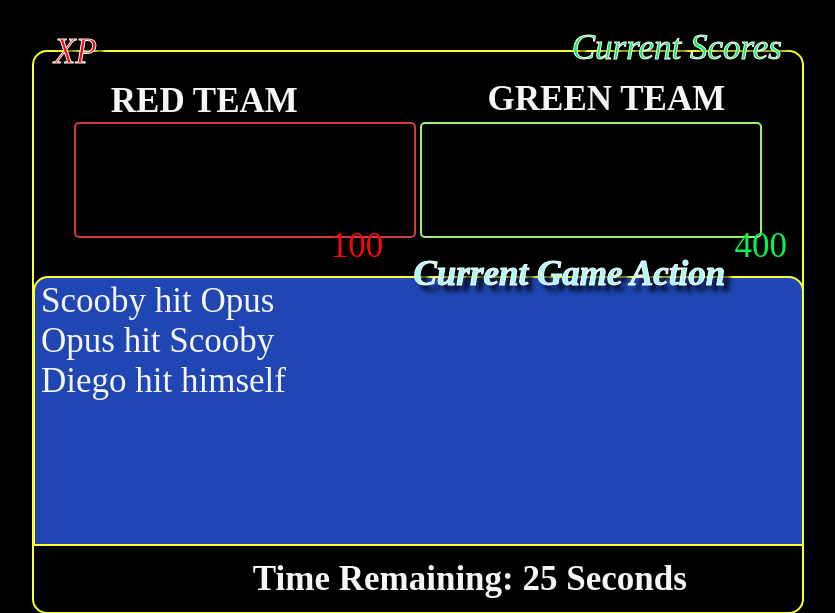
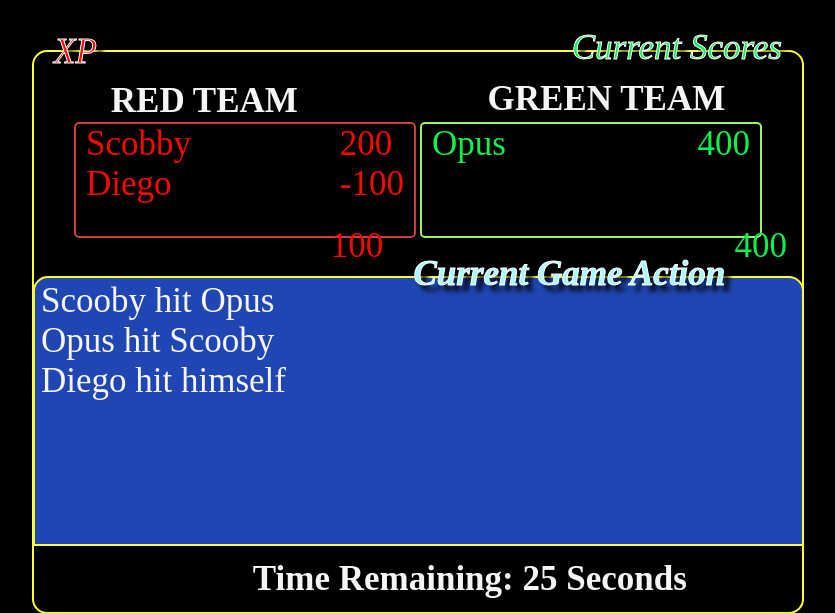
Before and after one commit to SE-Team1-F21/Software-Engineering-Team-1-Project, a Flask app: page /action in a window 1280 px wide. Shown: the top 613 px of the page, without its empty margins (224-1059 px from the left). Run offline with Flask 2, Linux system fonts and the light colour scheme; some libraries are stand-ins or nearby versions.

Commit message:
Add files via upload

```diff
--- a/static/actionStyle.css
+++ b/static/actionStyle.css
@@ -130,7 +130,19 @@ h5 {
     border-color: rgb(206, 61, 61);
 }
 
-.redNames {
+.redNameGroup {
+    position: absolute;
+    top: 0;
+    left: 10px;
+}
+
+.redScoreGroup {
+    position: absolute;
+    top: 0;
+    right: 10px;
+}
+
+.redList {
     position: relative;
     color: rgb(245, 8, 8);
     font-size: 35px;
@@ -149,7 +161,19 @@ h5 {
     border-color: rgb(154, 243, 112);
 }
 
-.greenNames {
+.greenNameGroup {
+    position: absolute;
+    top: 0;
+    left: 10px;
+}
+
+.greenScoreGroup {
+    position: absolute;
+    top: 0;
+    right: 10px;
+}
+
+.greenList {
     position: relative;
     color: rgb(11, 241, 80);
     font-size: 35px;
```
